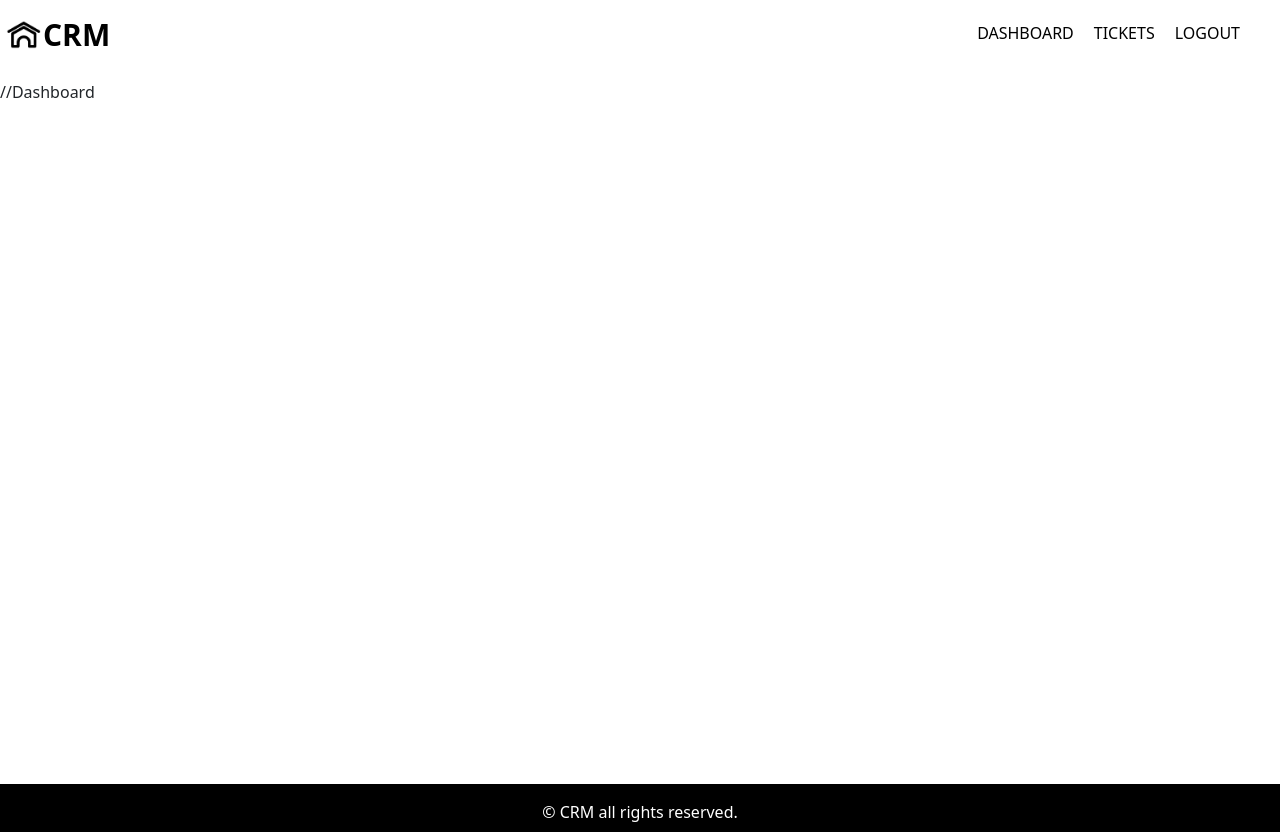
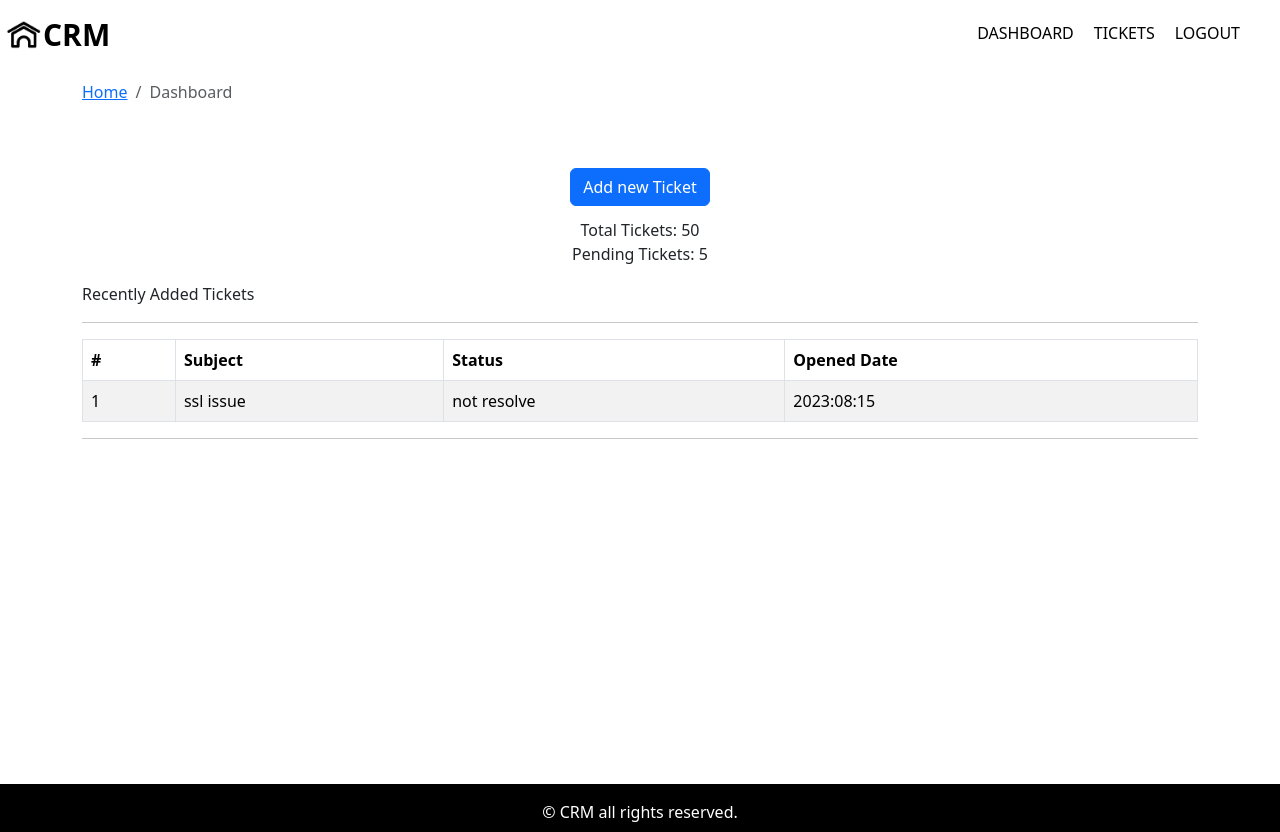
Before and after one commit to Hrx717/CRM-Frontend, a React (Create React App) app: page / in a window 1280 px wide. Built offline with nearby package versions, Linux system fonts and the light colour scheme.

Commit message:
created dashboard ui

```diff
--- a/src/App.js
+++ b/src/App.js
@@ -1,6 +1,7 @@
 import React from 'react'
 import Entry from './pages/Entry'
 import DefaultLayout from './pages/DefaultLayout'
+import {DashBoard} from './pages/DashBoard'
 
 
 const App = () => {
@@ -8,7 +9,7 @@ const App = () => {
     <div>
       {/* <Entry/> */}
       <DefaultLayout>
-        //Dashboard
+        <DashBoard/>
       </DefaultLayout>
     </div>
   )
--- a/src/components/Header.js
+++ b/src/components/Header.js
@@ -1,5 +1,5 @@
 import React from 'react'
-import '../styles/Header.css'
+import './styles/Header.css'
 import logo from '../assests/logo3.png'
 
 export const Header = () => {
--- /dev/null
+++ b/src/components/NestedLinks.js
@@ -0,0 +1,11 @@
+import React from 'react'
+import {Breadcrumb} from 'react-bootstrap'
+
+export const NestedLinks = ({page}) => {
+  return (
+    <Breadcrumb>
+        <Breadcrumb.Item href='/'>Home</Breadcrumb.Item>
+        <Breadcrumb.Item active>{page}</Breadcrumb.Item>
+    </Breadcrumb>
+  )
+}
--- /dev/null
+++ b/src/components/TicketTable.js
@@ -0,0 +1,25 @@
+import React from 'react'
+import {Table} from 'react-bootstrap'
+
+export const TicketTable = () => {
+  return (
+    <Table striped bordered hover>
+        <thead>
+            <tr>
+                <th>#</th>
+                <th>Subject</th>
+                <th>Status</th>
+                <th>Opened Date</th>
+            </tr>
+        </thead>
+        <tbody>
+            <tr>
+                <td>1</td>
+                <td>ssl issue</td>
+                <td>not resolve</td>
+                <td>2023:08:15</td>
+            </tr>
+        </tbody>
+    </Table>
+  )
+}
--- /dev/null
+++ b/src/pages/DashBoard.js
@@ -0,0 +1,43 @@
+import React from 'react'
+import {Container, Row, Col, Button} from 'react-bootstrap'
+import { TicketTable } from '../components/TicketTable'
+import { NestedLinks } from '../components/NestedLinks'
+
+export const DashBoard = () => {
+  return (
+    <Container>
+       <Row>
+        <Col>
+        <NestedLinks page={'Dashboard'}/>
+        </Col>
+       </Row>
+
+        <Row>
+            <Col className='text-center mt-5 mb-2'>
+            <Button>Add new Ticket</Button>
+            </Col>
+        </Row>
+
+        <Row>
+            <Col className='text-center mt-1 mb-2'>
+            <div>Total Tickets: 50</div>
+            <div>Pending Tickets: 5</div>
+            </Col>
+        </Row>
+
+        <Row>
+            <Col className='mt-2'>
+              Recently Added Tickets
+              <hr/>
+            </Col>
+        </Row>
+
+        <Row>
+            <Col className='recent-ticket'>
+              <TicketTable/>
+              <hr/>
+            </Col>
+        </Row>
+    </Container>
+  )
+}
--- a/src/pages/DefaultLayout.js
+++ b/src/pages/DefaultLayout.js
@@ -1,7 +1,7 @@
 import React from 'react'
 import { Header } from '../components/Header'
 import { Footer } from '../components/Footer'
-import './DefaultLayout.css'
+import './styles/DefaultLayout.css'
 
 const DefaultLayout = ({children}) => {
   return (
--- a/src/pages/Entry.js
+++ b/src/pages/Entry.js
@@ -1,5 +1,5 @@
 import React, {useState} from 'react'
-import './Entry.css'
+import './styles/Entry.css'
 import Login from '../components/Login'
 import ForgetPass from '../components/ForgetPass'
 
```
Also changed, not shown: src/assests/logo2.jpg (deleted), src/components/styles/Header.css (renamed from src/styles/Header.css), src/pages/styles/DefaultLayout.css (renamed from src/pages/DefaultLayout.css), src/pages/styles/Entry.css (renamed from src/pages/Entry.css).
